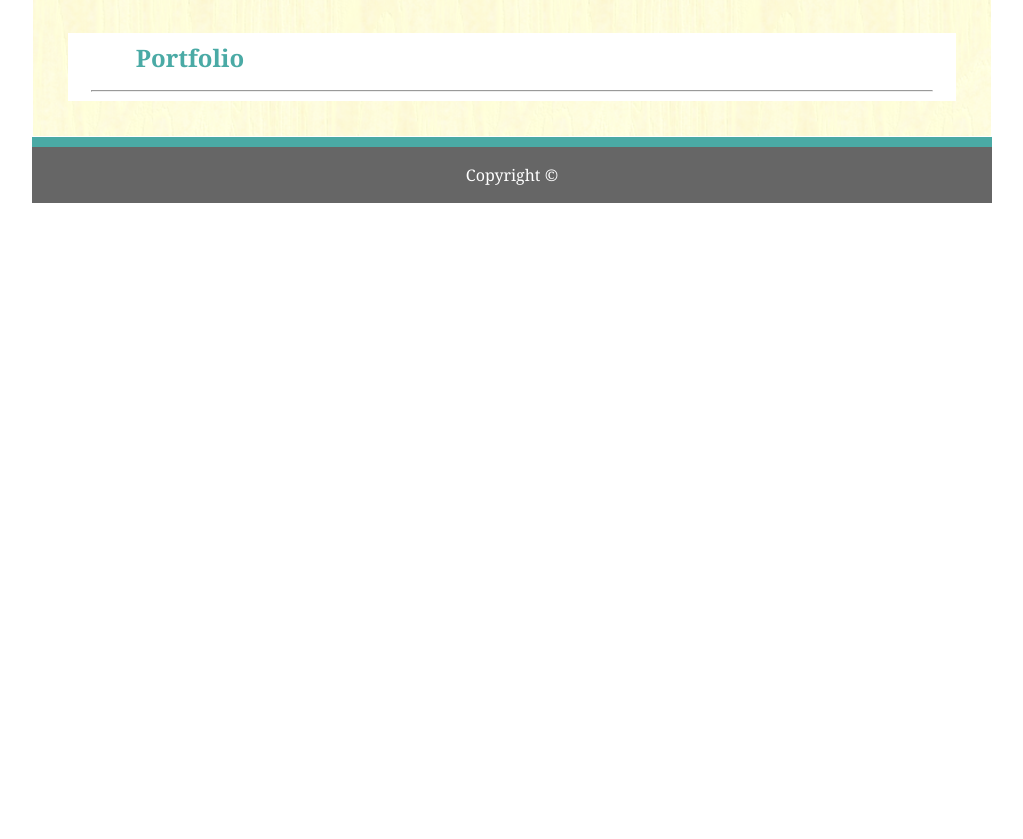
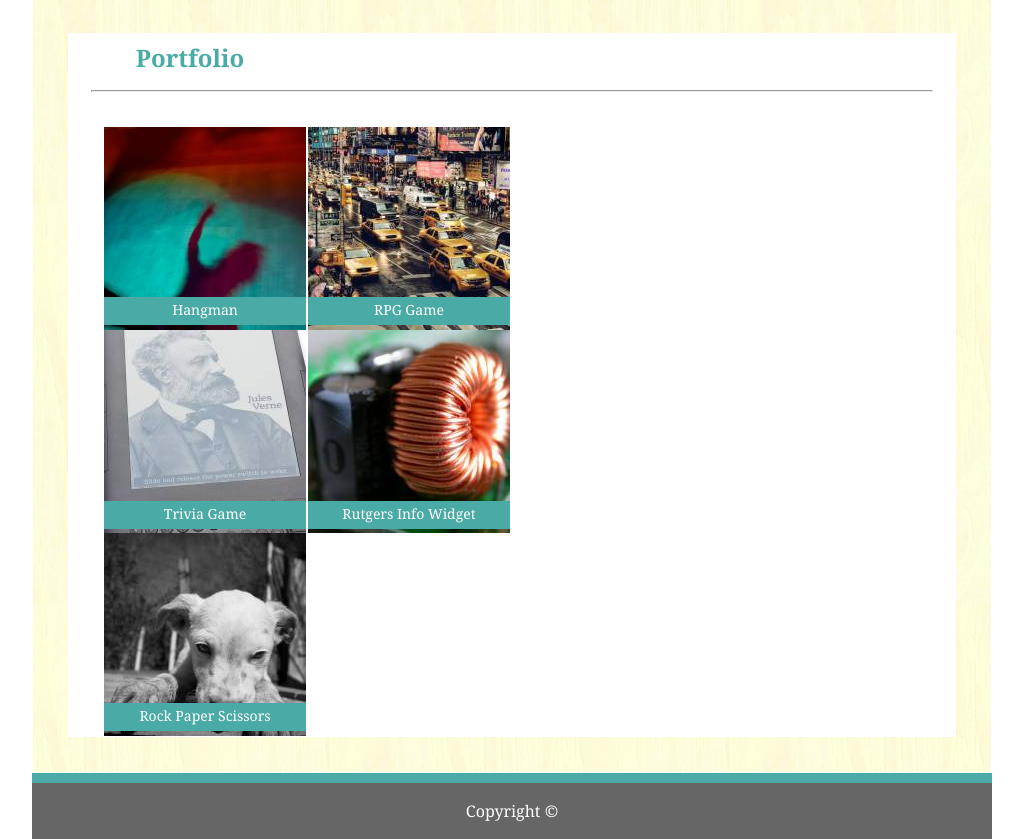
Before and after one commit to maxjcoder/Basic-Portfolio, a plain HTML site: page portfolio.html in a window 1280 px wide. Shown: the part 59-898 px from the top of the page, without its empty margins (128-1151 px from the left). Before the commit the page ends 800 px from the top, so only its background shows below. Drawn offline with Linux system fonts and the light colour scheme.

Commit message:
progress on portfolio page

```diff
--- a/assets/css/style.css
+++ b/assets/css/style.css
@@ -150,12 +150,74 @@ body {
 
   .grid {
     display: grid;
-    grid-template-columns: 25% 25% 25%;
+    grid-template-columns: 25% 25%;
     margin-top: 35px;
     margin-right: 35px;
     margin-left: 35px;
-    border: 1px solid;
     background-color: white;
+    line-height: 25px;
+    text-align: center;
+    font-size: 14px;
+    font-weight: normal;
+    font-family: Georgia, 'Times New Roman', Times, serif;
+}
+
+#l1 {
+    width: 202px;
+    float: left;
+    color: white;
+    background-color: #4aaaa5;
+    text-align: center;
+    height: 28px;
+    margin-top: 170px;
+    position: absolute;
+}
+
+#l2 {
+    width: 202px;
+    float: left;
+    color: white;
+    background-color: #4aaaa5;
+    text-align: center;
+    height: 28px;
+    margin-top: 170px;
+    margin-left: 204px;
+    position: absolute;
+}
+
+#l3 {
+    width: 202px;
+    float: left;
+    color: white;
+    background-color: #4aaaa5;
+    text-align: center;
+    height: 28px;
+    height: 28px;
+    margin-top: 374px;
+    position: absolute;
+}
+
+#l4 {
+    width: 202px;
+    float: left;
+    color: white;
+    background-color: #4aaaa5;
+    text-align: center;
+    height: 28px;
+    margin-top: 374px;
+    margin-left: 204px;
+    position: absolute;
+}
+
+#l5 {
+    width: 202px;
+    float: left;
+    color: white;
+    background-color: #4aaaa5;
+    text-align: center;
+    height: 28px;
+    margin-top: 576px;
+    position: absolute;
 }
 
   /* Contact Form */
--- a/portfolio.html
+++ b/portfolio.html
@@ -16,7 +16,6 @@
     <div class="mainheader">
         <header>
             <div>
-
                 <div class="name">
                     <h4>Max M. Jackson</h4>
                 </div>
@@ -47,6 +46,40 @@
 
             <hr width="94.9%" id="break" style="box-shadow: 0 0 0px 0px #777777;">
 
+            <div class="grid">
+
+                <div id="l1">
+                    <h3>Hangman</h3>
+                </div>
+
+                    <img src="../Basic-Portfolio/assets/images/hangman.jpg" alt="Hangman">
+
+                <div id="l2">
+                    <h3>RPG Game</h3>
+                </div>
+
+                 <img src="../Basic-Portfolio/assets/images/rpggame.jpg" alt="RPG">
+
+                <div id="l3">
+                    <h3>Trivia Game</h3>
+                </div>
+
+                    <img src="../Basic-Portfolio/assets/images/triviagame.jpg" alt="Trivia">
+
+                <div id="l4">
+                    <h3>Rutgers Info Widget</h3>
+                </div>
+
+                    <img src="../Basic-Portfolio/assets/images/rutgersinfowidget.jpg" alt="Rutgers">
+
+                <div id="l5">
+                    <h3>Rock Paper Scissors</h3>
+                </div>
+
+                    <img src="../Basic-Portfolio/assets/images/rockpaperscissors.jpg" alt="Rock">
+
+            </div>
+
         </article>
     </div>
 
```
Also changed, not shown: contact.html (+12 -1 lines), index.html (+8 -4 lines).
